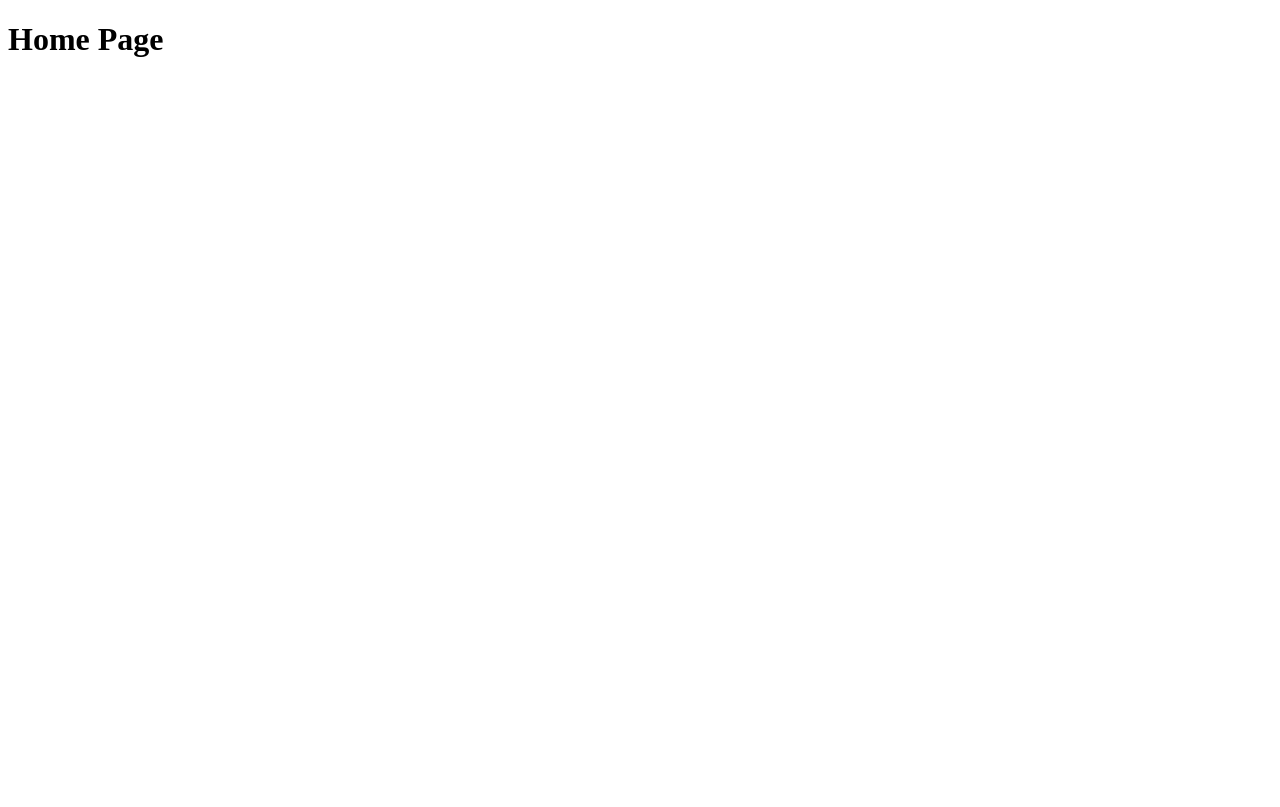
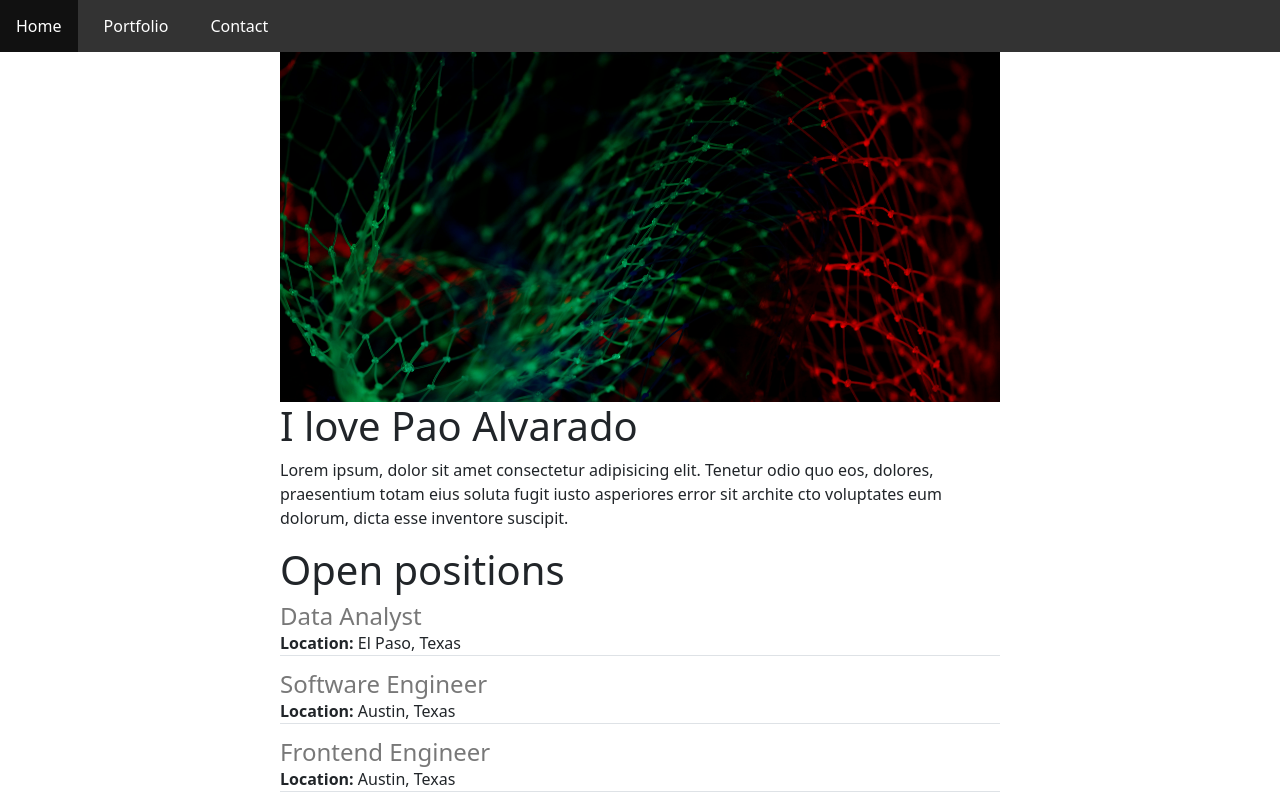
Before and after one commit to MarcoFerrel/Marco_Flask_Training, a Flask app: page / in a window 1280 px wide. Before the commit the page is almost empty. Before the commit the page ends 57 px from the top, so only its background shows below. Run offline with Flask 3, Linux system fonts and the light colour scheme.

Commit message:
Job Posting Skeleton
Job Postings json

```diff
--- /dev/null
+++ b/static/index.js
@@ -0,0 +1 @@
+console.log("I am running")
--- /dev/null
+++ b/static/style.css
@@ -0,0 +1,63 @@
+body {
+   padding: 0;
+   margin: 0;
+}
+
+#container{
+    max-width: 720px;
+    margin: 0 auto;
+}
+/**************************************Nav Bar***************************************************/
+#main_nav {
+    background-color: #333; /* Background color of the navbar */
+    display: flex; /* Use flexbox */
+    justify-content: space-between; /* Items will be spaced evenly */
+}
+
+.nav_list {
+    list-style-type: none; /* Remove bullet points */
+    margin: 0;
+    padding: 0;
+    display: flex; /* Use flexbox for list items */
+}
+
+.main_links {
+    margin-right: 10px; /* Add margin between list items */
+}
+
+.main_links:last-child {
+    margin-right: 0; /* Remove margin for the last list item */
+}
+
+.main_links a {
+    display: block;
+    color: white;
+    text-align: center;
+    padding: 14px 16px; /* Apply the same padding as other links */
+    text-decoration: none;
+}
+
+.main_links a:hover {
+    background-color: #111; /* Change background color on hover */
+}
+/**************************************Nav Bar***************************************************/
+
+#banner{
+    display: block;
+    height: 350px;
+    width: 100%;
+    object-fit: cover;
+
+}
+/**************************************Nav Bar***************************************************/
+
+.titles{
+    color: rgb(120, 120, 120);
+    margin-bottom: 0;
+}
+.location{
+    font-weight: bold;
+}
+#posting{
+    margin-bottom: 2%;
+}
--- a/templates/index.html
+++ b/templates/index.html
@@ -4,9 +4,40 @@
     <meta charset="UTF-8">
     <meta http-equiv="X-UA-Compatible" content="IE=edge">
     <meta name="viewport" content="width=device-width, initial-scale=1.0">
+    <link rel="stylesheet" type="text/css" href="{{ url_for ('static', filename='style.css') }}">
+    <link href="https://cdn.jsdelivr.net/npm/bootstrap@5.3.3/dist/css/bootstrap.min.css" rel="stylesheet" integrity="sha384-QWTKZyjpPEjISv5WaRU9OFeRpok6YctnYmDr5pNlyT2bRjXh0JMhjY6hW+ALEwIH" crossorigin="anonymous">
     <title>Home</title>
 </head>
 <body>
-    <div><h1>Home Page</h1></div>
+        <nav id = "main_nav">
+            <ul class = "nav_list">
+                <li class="main_links"><a href="#">Home</a></li>
+                <li class="main_links"><a href="#">Portfolio</a></li>
+                <li class="main_links"><a href="#">Contact</a></li>
+              </ul>
+        </nav>
+    <div id="container">
+        <img class= "img-fluid" id="banner"
+        src="http://127.0.0.1:8000/static/Banner.jpg" alt="Main Index Photo">
+            <h1>I love Pao Alvarado</h1>
+                <p>
+                    Lorem ipsum, dolor sit amet consectetur adipisicing elit. Tenetur odio quo eos,
+                    dolores, praesentium totam eius soluta fugit iusto asperiores error sit archite
+                    cto voluptates eum dolorum, dicta esse inventore suscipit.
+                </p>
+
+            <h1>Open positions</h1>
+                <div>
+                    {% for job in jobs %}
+                      {% include 'jobitems.html' %}
+                    {% endfor %}
+                </div>
+
+
+    </div>
+<script type="text/javascript"
+        src="{{ url_for ('static', filename='index.js')}}">
+</script>
+<script src="https://cdn.jsdelivr.net/npm/bootstrap@5.3.3/dist/js/bootstrap.bundle.min.js" integrity="sha384-YvpcrYf0tY3lHB60NNkmXc5s9fDVZLESaAA55NDzOxhy9GkcIdslK1eN7N6jIeHz" crossorigin="anonymous"></script>
 </body>
 </html>
--- /dev/null
+++ b/templates/jobitems.html
@@ -0,0 +1,8 @@
+<div class="border-bottom" id = "posting">
+
+<h4 class = "titles">{{job['title']}}</h4>
+
+ <div class = "location-margin">
+     <b class = "location">Location: </b>{{job['location']}}
+</div>
+</div>
--- a/views.py
+++ b/views.py
@@ -1,7 +1,46 @@
-from flask import Blueprint, render_template
+from flask import Blueprint, render_template, request, jsonify, redirect, url_for
 
 views = Blueprint(__name__, "views")
 
+JOBS = [
+    {
+        'id': 1,
+        'title': 'Data Analyst',
+        'location': "El Paso, Texas",
+        'salary': "$80,000"
+    },
+     {
+        'id': 2,
+        'title': 'Software Engineer',
+        'location': "Austin, Texas",
+        'salary': "$120,000"
+    },
+     {
+        'id': 3,
+        'title': 'Frontend Engineer',
+        'location': "Austin, Texas",
+        'salary': "$180,000"
+    }
+]
+
+
 @views.route("/")
 def home():
-    return render_template("index.html")
+    return render_template("index.html", jobs=JOBS)
+
+@views.route("/profile")
+def profile():
+    return render_template("profile.html")
+
+@views.route("/json")
+def get_json():
+     return  jsonify({'name': 'tim', 'coolness': 10})
+
+@views.route("/data")
+def get_data():
+    data = request.json
+    return jsonify(data)
+
+@views.route("/go-to-home")
+def  go_to_home():
+    return redirect(url_for("views.home"))
```
Also changed, not shown: static/Banner.jpg (added), templates/profile.html (added).
